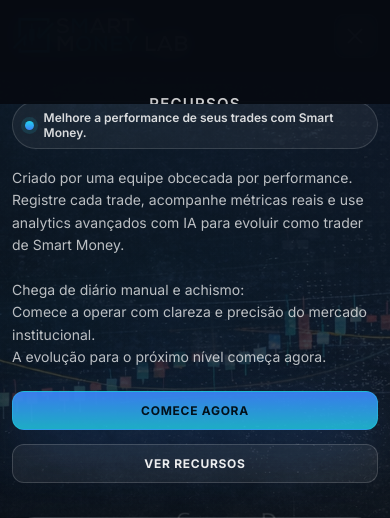
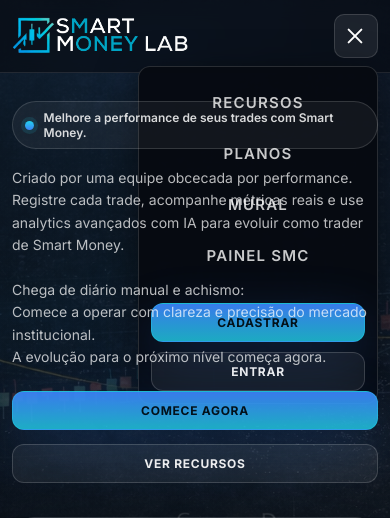
Before and after one commit to Cascapera/smc_lab, a Django app: page / in a window 390 px wide, after a click that opens the changed part. Shown: the top 518 px of the page. Run offline with Django 5.2, Linux system fonts and the light colour scheme; parts of the project's set-up code (start-up, migrations or seed data) failed here and were passed over.

Commit message:
fix(mobile): menu dropdown em vez de drawer, topbar não fixa no mobile
Made-with: Cursor

```diff
--- a/templates/landing.html
+++ b/templates/landing.html
@@ -411,19 +411,26 @@
       transform:translateY(-7px) rotate(-45deg);
     }
 
-    /* Menu mobile drawer */
+    /* Menu mobile dropdown */
+    .menu-toggle-wrapper{ position:relative; }
     .mobile-menu{
-      position:fixed;
-      inset:0;
-      top:0;
+      position:absolute;
+      top:100%;
+      right:0;
+      margin-top:8px;
+      min-width:240px;
+      max-height:80vh;
+      overflow-y:auto;
       z-index:60;
-      background:rgba(7,11,18,.97);
+      background:rgba(7,11,18,.98);
       backdrop-filter:blur(12px);
-      padding:80px 24px 24px;
-      overflow-y:auto;
+      border:1px solid rgba(255,255,255,.14);
+      border-radius:12px;
+      padding:12px;
+      box-shadow:0 12px 40px rgba(0,0,0,.5);
       opacity:0;
       visibility:hidden;
-      transition:opacity .25s ease, visibility .25s ease;
+      transition:opacity .2s ease, visibility .2s ease;
     }
     .mobile-menu.is-open{
       opacity:1;
@@ -454,6 +461,7 @@
       .brand{ min-width: auto; }
     }
     @media (max-width: 860px){
+      .topbar{ position:static; }
       .nav-desktop, .nav-actions{ display:none !important; }
       .menu-toggle{ display:flex; }
       .logo-img{ height:44px; }
--- a/templates/partials/_menu.html
+++ b/templates/partials/_menu.html
@@ -31,15 +31,13 @@
         {% endif %}
       </div>
 
+      <div class="menu-toggle-wrapper">
         <button type="button" class="menu-toggle" aria-label="Abrir menu" aria-expanded="false" aria-controls="mobile-menu">
           <span class="hamburger-line"></span>
           <span class="hamburger-line"></span>
           <span class="hamburger-line"></span>
         </button>
-    </div>
-  </div>
-
-  <!-- Menu mobile (drawer) -->
+        <!-- Menu mobile (dropdown) -->
         <div id="mobile-menu" class="mobile-menu" aria-hidden="true">
     <div class="mobile-menu-inner">
       <nav class="mobile-nav" aria-label="Navegação mobile">
@@ -64,6 +62,9 @@
       </div>
     </div>
         </div>
+      </div>
+    </div>
+  </div>
 </header>
 
 <script>
@@ -71,19 +72,24 @@
   var toggle = document.querySelector('.menu-toggle');
   var menu = document.getElementById('mobile-menu');
   if (!toggle || !menu) return;
-  toggle.addEventListener('click', function() {
+  function closeMenu() {
+    menu.classList.remove('is-open');
+    toggle.setAttribute('aria-expanded', 'false');
+    toggle.setAttribute('aria-label', 'Abrir menu');
+  }
+  toggle.addEventListener('click', function(e) {
+    e.stopPropagation();
     var open = menu.classList.toggle('is-open');
     toggle.setAttribute('aria-expanded', open);
     toggle.setAttribute('aria-label', open ? 'Fechar menu' : 'Abrir menu');
-    document.body.style.overflow = open ? 'hidden' : '';
   });
   menu.querySelectorAll('a').forEach(function(a) {
-    a.addEventListener('click', function() {
-      menu.classList.remove('is-open');
-      toggle.setAttribute('aria-expanded', 'false');
-      toggle.setAttribute('aria-label', 'Abrir menu');
-      document.body.style.overflow = '';
+    a.addEventListener('click', closeMenu);
   });
+  document.addEventListener('click', function(e) {
+    if (menu.classList.contains('is-open') && !menu.contains(e.target) && !toggle.contains(e.target)) {
+      closeMenu();
+    }
   });
 })();
 </script>
```
Also changed, not shown: templates/base.html (+16 -8 lines). Lines whose indentation alone changed are shown as unchanged.
